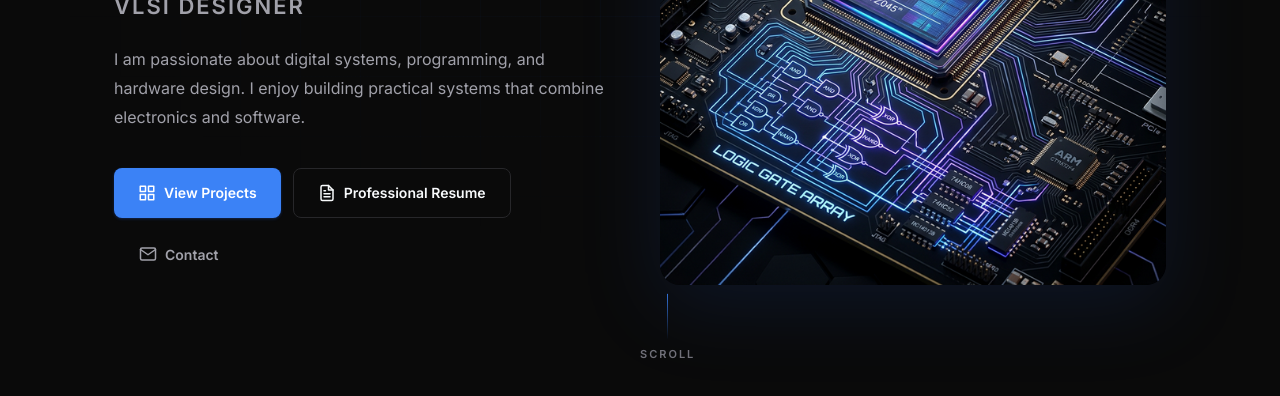
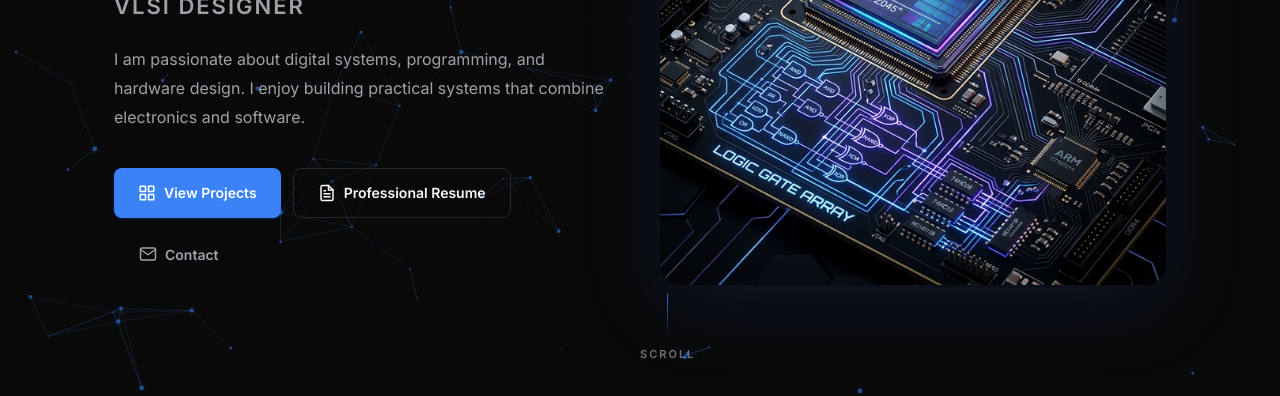
Before and after one commit to pavithra-k915/portfolio, a plain HTML site: page index.html in a window 1280 px wide. Shown: the part 404-800 px from the top of the page. Drawn offline with Linux system fonts and the light colour scheme; animation ran at ten frames a second.

Commit message:
Updated portfolio content and design

```diff
--- a/index.html
+++ b/index.html
@@ -13,6 +13,9 @@
   <link rel="stylesheet" href="style.css">
 </head>
 <body>
+
+  <!-- ===================== BACKGROUND CANVAS ===================== -->
+  <canvas id="canvas-bg" aria-hidden="true"></canvas>
 
   <!-- ===================== HEADER & NAV ===================== -->
   <header id="site-header">
--- a/script.js
+++ b/script.js
@@ -244,4 +244,133 @@
   `;
   document.head.appendChild(style);
 
+  // ============================================================
+  // 9. DIGITAL BACKGROUND PARTICLE SYSTEM
+  // ============================================================
+  function initDigitalCanvas() {
+    const canvas = document.getElementById('canvas-bg');
+    if (!canvas) return;
+    const ctx = canvas.getContext('2d');
+
+    let w, h;
+    let particles = [];
+
+    const mouse = {
+      x: null,
+      y: null,
+      radius: 120
+    };
+
+    window.addEventListener('mousemove', function(event) {
+      mouse.x = event.x;
+      mouse.y = event.y;
+    });
+
+    window.addEventListener('mouseout', function() {
+      mouse.x = undefined;
+      mouse.y = undefined;
+    });
+
+    function resize() {
+      w = canvas.width = window.innerWidth;
+      h = canvas.height = window.innerHeight;
+      init();
+    }
+
+    window.addEventListener('resize', resize);
+
+    class Particle {
+      constructor() {
+        this.x = Math.random() * w;
+        this.y = Math.random() * h;
+        this.size = Math.random() * 2 + 0.5;
+        this.baseX = this.x;
+        this.baseY = this.y;
+        this.density = (Math.random() * 20) + 1;
+        this.vx = (Math.random() - 0.5) * 1.2;
+        this.vy = (Math.random() - 0.5) * 1.2;
+      }
+
+      update() {
+        this.x += this.vx;
+        this.y += this.vy;
+
+        if (this.x < 0 || this.x > w) this.vx = -this.vx;
+        if (this.y < 0 || this.y > h) this.vy = -this.vy;
+
+        let dx = mouse.x - this.x;
+        let dy = mouse.y - this.y;
+        let distance = Math.sqrt(dx * dx + dy * dy);
+        let forceDirectionX = dx / distance;
+        let forceDirectionY = dy / distance;
+        let maxDistance = mouse.radius;
+        let force = (maxDistance - distance) / maxDistance;
+        let directionX = forceDirectionX * force * this.density;
+        let directionY = forceDirectionY * force * this.density;
+
+        if (distance < mouse.radius && mouse.x !== undefined) {
+          this.x -= directionX;
+          this.y -= directionY;
+        }
+      }
+
+      draw() {
+        ctx.fillStyle = 'rgba(59, 130, 246, 0.8)';
+        ctx.shadowBlur = 8;
+        ctx.shadowColor = 'rgba(59, 130, 246, 0.5)';
+        ctx.beginPath();
+        ctx.arc(this.x, this.y, this.size, 0, Math.PI * 2);
+        ctx.closePath();
+        ctx.fill();
+        ctx.shadowBlur = 0;
+      }
+    }
+
+    function init() {
+      particles = [];
+      let numberOfParticles = (w * h) / 7000;
+      for (let i = 0; i < numberOfParticles; i++) {
+        particles.push(new Particle());
+      }
+    }
+
+    function connect() {
+      for (let a = 0; a < particles.length; a++) {
+        for (let b = a; b < particles.length; b++) {
+          let dx = particles[a].x - particles[b].x;
+          let dy = particles[a].y - particles[b].y;
+          let distance = dx * dx + dy * dy;
+          if (distance < (w/12) * (h/12)) {
+            let opacityValue = 1 - (distance / 15000);
+            if (opacityValue > 0) {
+              ctx.strokeStyle = 'rgba(59, 130, 246,' + opacityValue * 0.3 + ')';
+              ctx.lineWidth = 1;
+              ctx.beginPath();
+              ctx.moveTo(particles[a].x, particles[a].y);
+              ctx.lineTo(particles[b].x, particles[b].y);
+              ctx.stroke();
+            }
+          }
+        }
+      }
+    }
+
+    function animate() {
+      ctx.clearRect(0, 0, w, h);
+      for (let i = 0; i < particles.length; i++) {
+        particles[i].update();
+        particles[i].draw();
+      }
+      connect();
+      requestAnimationFrame(animate);
+    }
+
+    w = canvas.width = window.innerWidth;
+    h = canvas.height = window.innerHeight;
+    init();
+    animate();
+  }
+
+  initDigitalCanvas();
+
 })();
--- a/style.css
+++ b/style.css
@@ -6,9 +6,9 @@
 /* ── CSS Custom Properties ── */
 :root {
   /* Colors */
-  --color-bg:         #0a0a0a;
-  --color-bg-alt:     #121212;
-  --color-bg-card:    #18181b;
+  --color-bg:         rgba(10, 10, 10, 0.3);
+  --color-bg-alt:     rgba(18, 18, 18, 0.4);
+  --color-bg-card:    rgba(24, 24, 27, 0.85);
   --color-text:       #f8fafc;
   --color-text-muted: #a1a1aa;
   --color-text-light: #71717a;
@@ -77,8 +77,18 @@ body {
   font-size: 16px;
   line-height: 1.7;
   color: var(--color-text);
-  background-color: var(--color-bg);
+  background-color: #0a0a0a;
   overflow-x: hidden;
+}
+
+#canvas-bg {
+  position: fixed;
+  top: 0;
+  left: 0;
+  width: 100vw;
+  height: 100vh;
+  z-index: -1;
+  pointer-events: none;
 }
 
 img { max-width: 100%; display: block; }
```
